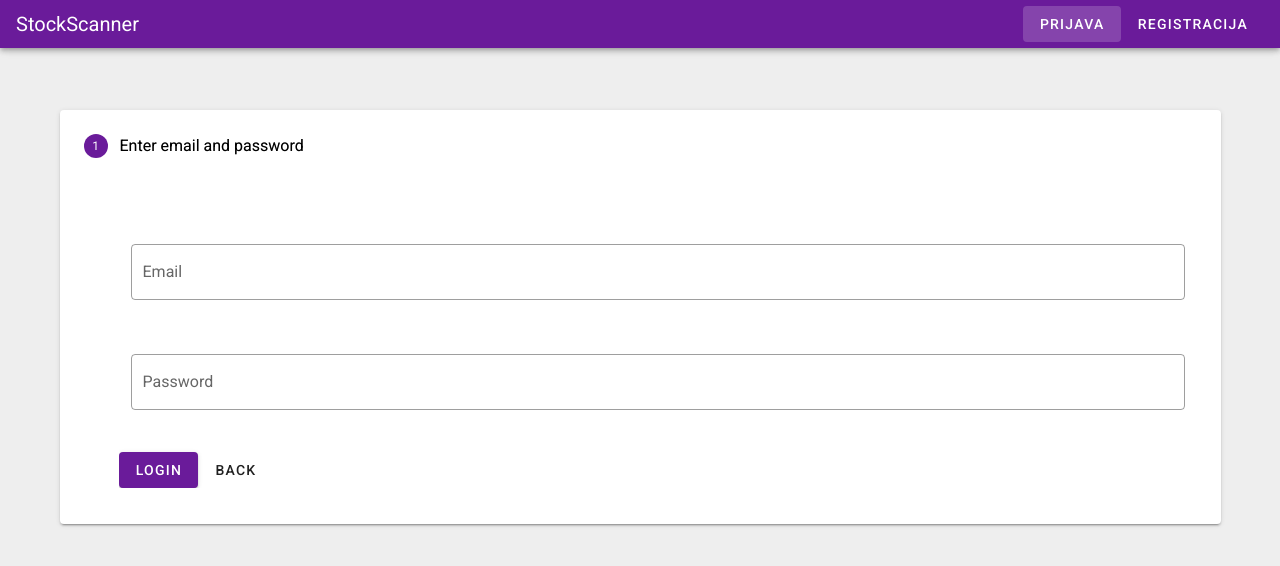
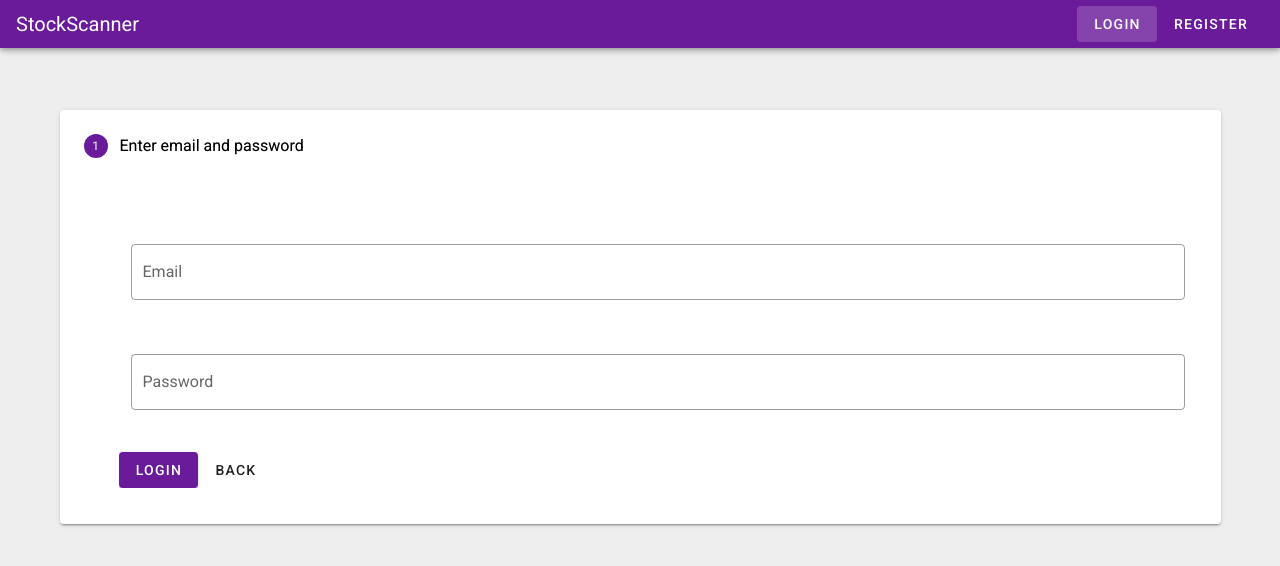
Before and after one commit to andrej00/StockScanner, a Vue app: page /login in a window 1280 px wide. Shown: the top 566 px of the page. Built offline with nearby package versions, Linux system fonts and the light colour scheme; no server answers; what trading-vue-js would draw is missing.

Commit message:
translation improvements

```diff
--- a/src/components/Navbar.vue
+++ b/src/components/Navbar.vue
@@ -103,8 +103,8 @@ export default {
         email: "john.doe@doe.com",
       },
       navItems: [
-        { text: "Prijava", to: "login", icon: "sign-in-alt" },
-        { text: "Registracija", to: "register", icon: "user-plus" },
+        { text: "Login", to: "login", icon: "sign-in-alt" },
+        { text: "Register", to: "register", icon: "user-plus" },
       ],
     };
   },
```
Also changed, not shown: 13 other files (tests, documents, lock files or other folders).
